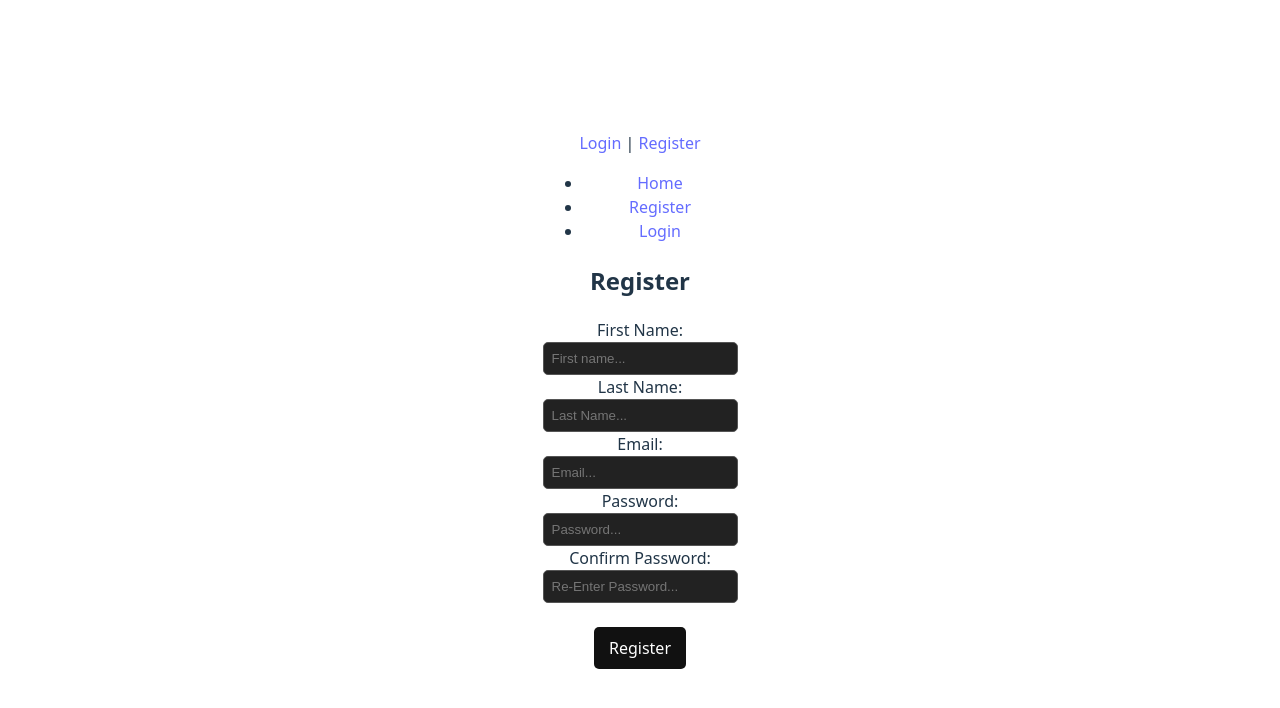
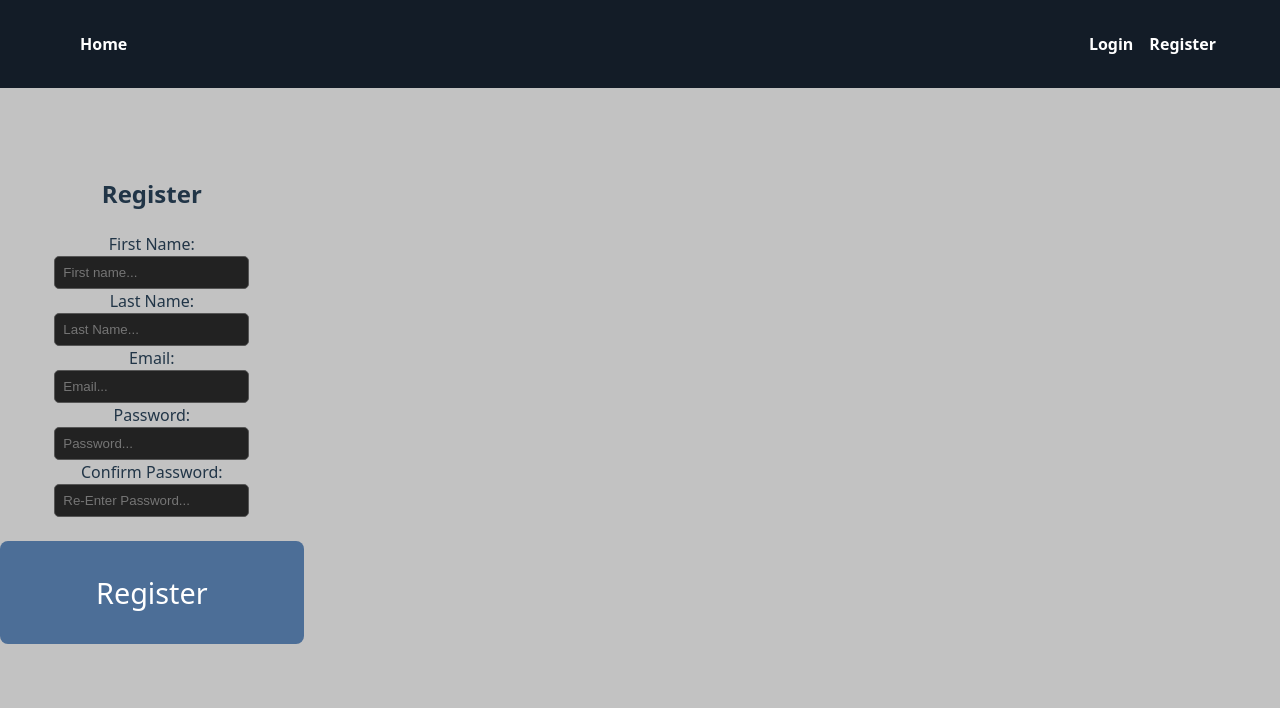
Before and after one commit to TyLou28/Application-Tracker, a React (Vite) app in the folder frontend/frontend/: page /register in a window 1280 px wide. Shown: the top 708 px of the page. Built offline with nearby package versions, Linux system fonts and the light colour scheme.

Commit message:
Updated styling and moved navbar from app to layout

```diff
--- a/frontend/frontend/src/App.css
+++ b/frontend/frontend/src/App.css
@@ -1,8 +1,12 @@
 #root {
-  max-width: 1280px;
-  margin: 0 auto;
-  padding: 2rem;
+  margin: 0;
+  padding: 0;
+  box-sizing: border-box;
   text-align: center;
+}
+
+body {
+  background-color: rgb(194, 194, 194);
 }
 
 input {
@@ -13,17 +17,78 @@ input {
   color: white;
 }
 
-button {
-  background-color: #111;
-  padding: 10px 15px;
-  border-radius: 5px;
+.navbar {
+  background: #131c27;
+  color: white;
+  position: fixed;
+  top: 0;
+  left: 0;
+  width: 100%;
+  z-index: 99;
+}
+
+nav {
+  display: flex;
+  width: 90%;
+  padding: 2rem;
+  justify-content: space-between;
+  align-items: center;
+  flex-wrap: wrap;
+  margin: auto;
+}
+
+.nav-left a,
+.nav-right a,
+.nav-right span {
+  color: white;
+  text-decoration: none;
+  font-weight: bold;
+  margin-left: 1rem;
+}
+
+.nav-right button {
+  margin-left: 1rem;
+  padding: 0.5rem 1rem;
+  background: #4c6e97;
+  font-size: 1rem;
   border: none;
   color: white;
+  font-weight: bold;
   cursor: pointer;
 }
 
+.nav-right button:hover {
+  background: #0e2036;
+}
+
+button {
+  padding: 2rem 6rem;
+  background: #4c6e97;
+  border: none;
+  color: white;
+  font-size: 1.8rem;
+  cursor: pointer;
+  transition: background 0.5s ease-in-out;
+}
+
 button:hover {
-  background-color: #333;
+  background: #0e2036;
+}
+
+button:focus {
+  background:#233447 ;
+  outline-style: solid;
+  outline-color: white;
+}
+
+.new-app-input {
+  margin: auto;
+  width: 50%;
+}
+
+.new-app-input button{
+  padding: 1rem 3rem;
+  font-size: 1rem;
 }
 
 .application_table {
@@ -82,35 +147,6 @@ button:hover {
   background-color: #333;
 }
 
-
-.logo {
-  height: 6em;
-  padding: 1.5em;
-  will-change: filter;
-  transition: filter 300ms;
-}
-.logo:hover {
-  filter: drop-shadow(0 0 2em #646cffaa);
-}
-.logo.react:hover {
-  filter: drop-shadow(0 0 2em #61dafbaa);
-}
-
-@keyframes logo-spin {
-  from {
-    transform: rotate(0deg);
-  }
-  to {
-    transform: rotate(360deg);
-  }
-}
-
-@media (prefers-reduced-motion: no-preference) {
-  a:nth-of-type(2) .logo {
-    animation: logo-spin infinite 20s linear;
-  }
-}
-
 .card {
   padding: 2em;
 }
--- a/frontend/frontend/src/App.jsx
+++ b/frontend/frontend/src/App.jsx
@@ -1,7 +1,7 @@
 // A state is used to store property values that belong to the component
 // When the state object changes (data), the component re-renders
 import { useEffect, useState } from 'react'
-import { BrowserRouter, Routes, Route } from "react-router-dom";
+import { BrowserRouter, Routes, Route, Link } from "react-router-dom";
 import './App.css'
 import Home from './pages/Home';
 import Login from './pages/Login';
@@ -68,6 +68,7 @@ function App() {
 
       setLoggedIn(false)
       setFirstName("")
+      window.location.reload()
 
     }catch (err) {
       console.error("Logout failed:", err);
@@ -76,22 +77,13 @@ function App() {
 
   return (
     <BrowserRouter>
-      {/* Navigation Section */}
-      <header>
-        {isLoggedIn ? (
-          <div>
-            <h4>Hi, {first_name}</h4> | <button onClick={handleLogout}>Logout</button>
-          </div>
-        ) : (
-          <div>
-            <a href="/login">Login</a> | <a href="/register">Register</a>
-          </div>
-        )}
-      </header>
-
       {/* Main Routes */}
       <Routes>
-        <Route path='/' element={<Layout />}>
+        <Route path='/' element={
+          <Layout
+            isLoggedIn={isLoggedIn}
+            first_name={first_name}
+            handleLogout={handleLogout} />}>
           <Route index element={<Home />} />
           <Route path='register' element={<Register />} />
           <Route path='login' element={<Login />} />
--- a/frontend/frontend/src/pages/Layout.jsx
+++ b/frontend/frontend/src/pages/Layout.jsx
@@ -1,23 +1,33 @@
 import React from "react";
 import { Outlet, Link } from "react-router-dom";
 
-export default function Layout() {
+export default function Layout({ isLoggedIn, first_name, handleLogout }) {
     return (
         <>
-         <nav>
-            <ul>
-                <li>
-                    <Link to="/">Home</Link>
-                </li>
-                <li>
-                    <Link to="register">Register</Link>
-                </li>
-                <li>
-                    <Link to="login">Login</Link>
-                </li>
-            </ul>
-         </nav>
-         <Outlet/>
+            {/* Navigation Section */}
+            <header className='navbar'>
+                <nav>
+                    <div className="nav-left">
+                        <Link to="/">Home</Link>
+                    </div>
+                    <div className="nav-right">
+                        {isLoggedIn ? (
+                            <>
+                                <span>Hi, {first_name}</span>
+                                <button onClick={handleLogout}>Logout</button>
+                            </>
+                            ) : (
+                            <>
+                                <Link to="/login">Login</Link>
+                                <Link to="/register">Register</Link>
+                            </>
+                        )}
+                    </div>
+                </nav>
+            </header>
+            <main>
+                <Outlet/>
+            </main>
         </>
     )
 }
```
